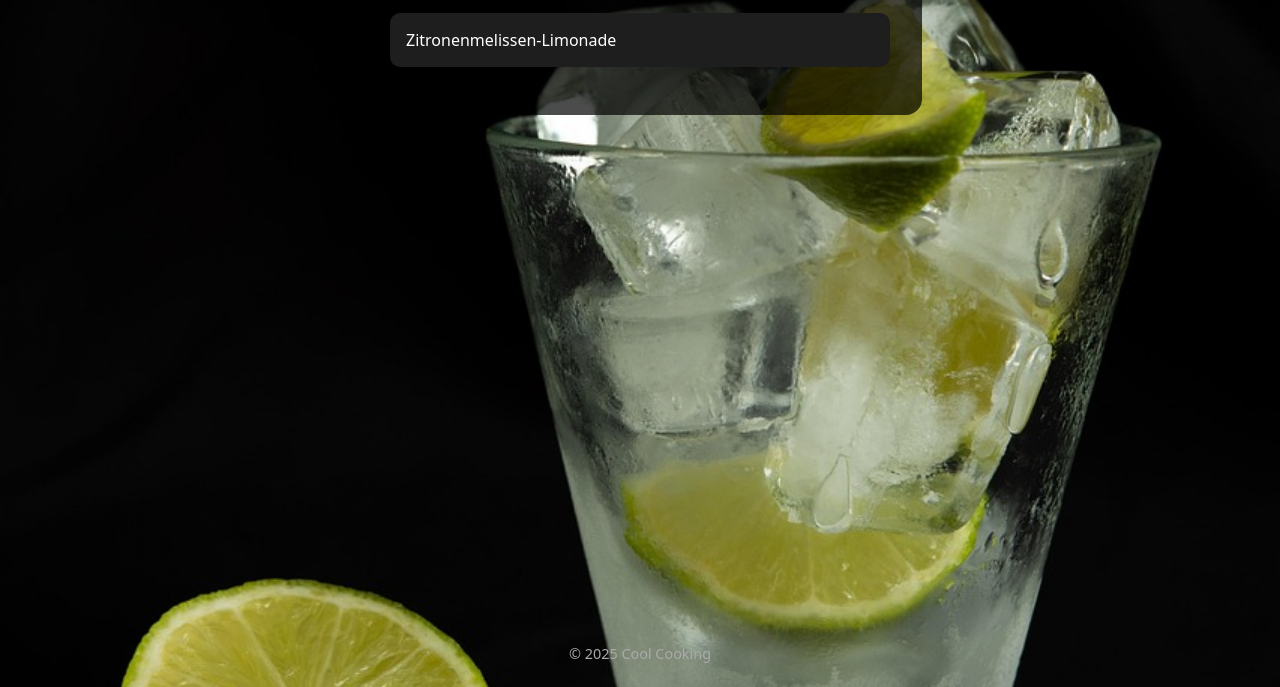
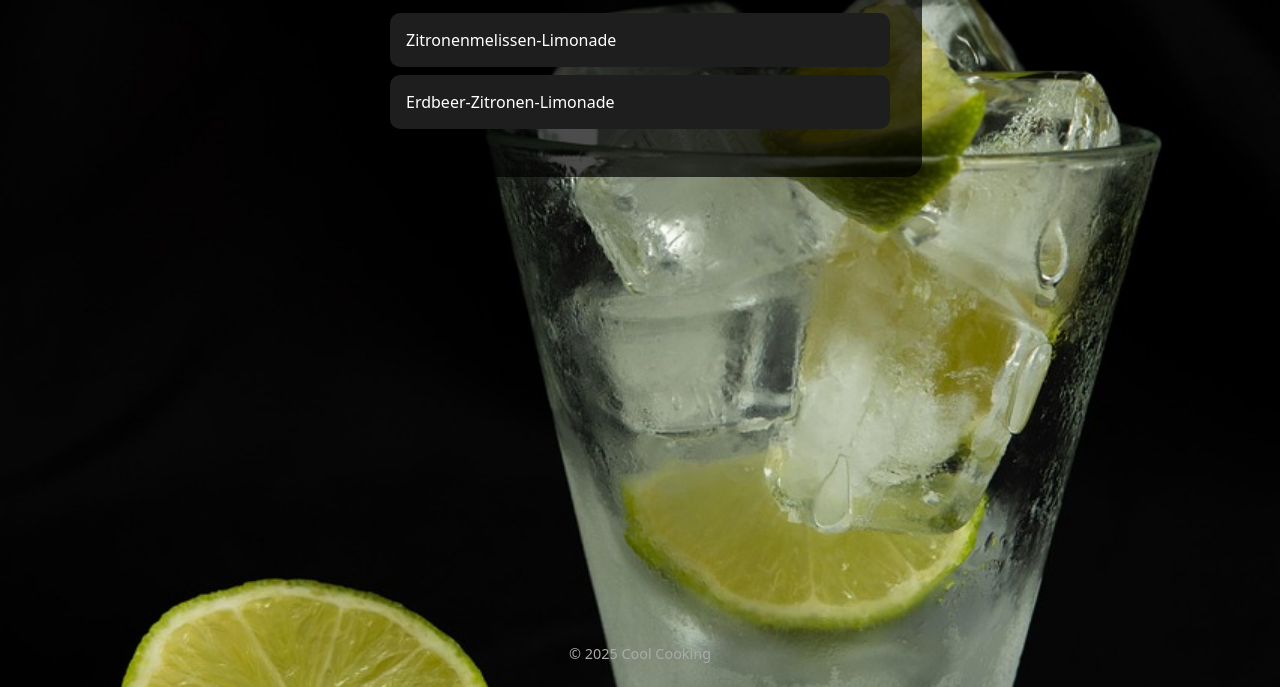
Before and after one commit to coolmusiccode/coolcooking, a plain HTML site: page index.html in a window 1280 px wide. Shown: the part 161-848 px from the top of the page. Drawn offline with Linux system fonts and the light colour scheme.

Commit message:
Update index.html

```diff
--- a/index.html
+++ b/index.html
@@ -59,6 +59,7 @@
     <p>Wähle ein Rezept:</p>
     <ul id="recipes">
       <li data-url="limolemon.html">Zitronenmelissen-Limonade</li>
+      <li data-url="limostrawberry.html">Erdbeer-Zitronen-Limonade</li>
     </ul>
   </div>
 
```
